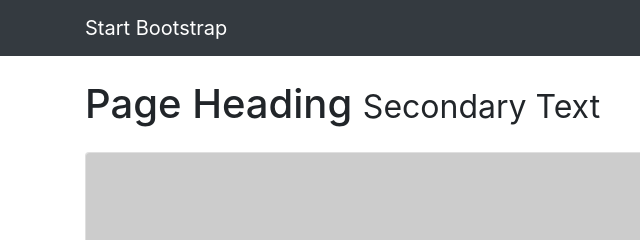
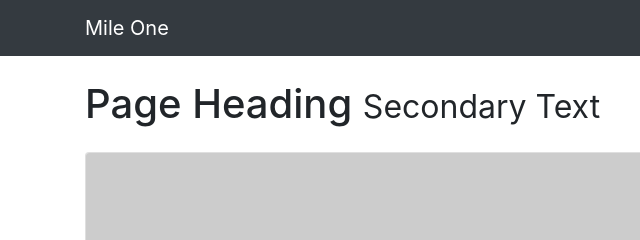
Before and after one commit to chris-od/mileone, a website: page index.html in a window 1280 px wide. Shown: the top 240 px of the page, 0-640 px from the left. Drawn offline with Linux system fonts and the light colour scheme; placeholder pictures from the web are drawn by us.

Commit message:
Changes navbar-brand

```diff
--- a/index.html
+++ b/index.html
@@ -23,7 +23,7 @@
   <!-- Navigation -->
   <nav class="navbar navbar-expand-lg navbar-dark bg-dark fixed-top">
     <div class="container">
-      <a class="navbar-brand" href="#">Start Bootstrap</a>
+      <a class="navbar-brand" href="#">Mile One</a>
       <button class="navbar-toggler" type="button" data-toggle="collapse" data-target="#navbarResponsive" aria-controls="navbarResponsive" aria-expanded="false" aria-label="Toggle navigation">
         <span class="navbar-toggler-icon"></span>
       </button>
```
